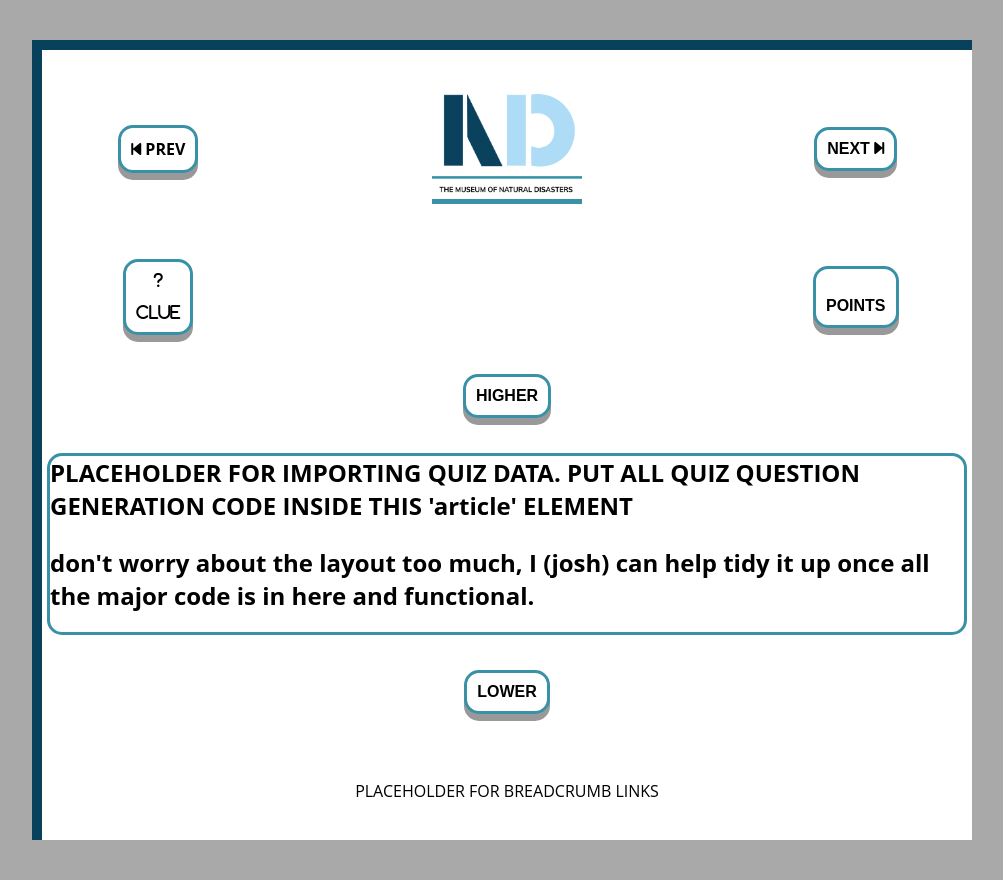
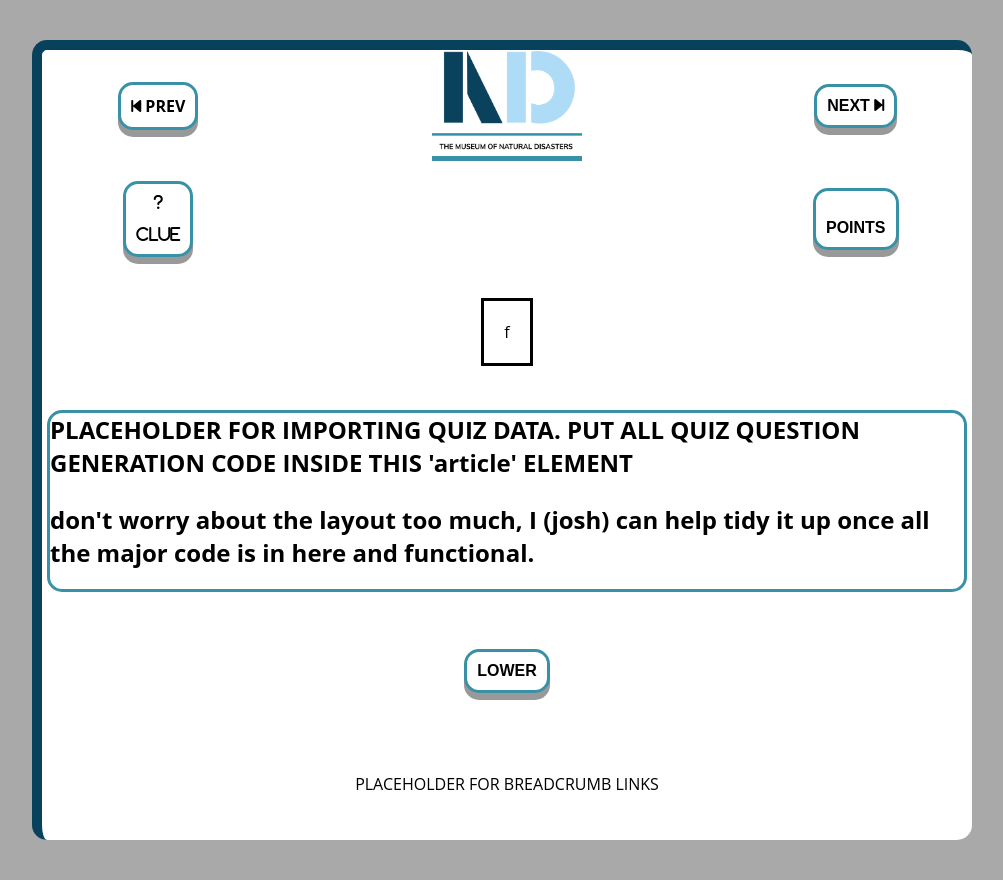
Before and after one commit to jckh-dev/DECO1800_MND_app, a PHP site: page /game.html in a window 1280 px wide. Shown: the whole page, without its empty margins (8-1011 px from the left). Run offline with PHP 8.4, Linux system fonts and the light colour scheme; some libraries are stand-ins or nearby versions.

Commit message:
media query changes and tweaks to the grid layout

```diff
--- a/choose_journey.html
+++ b/choose_journey.html
@@ -11,7 +11,7 @@
 </head>
 
 <body>
-    <div class="wrapper journey">
+    <div class="grid journey">
           <header class="logo">
             <a href="welcome.html"><img src="images/logo.png" alt="NDM" style="width:150px;height:100px;"></a>
           </header>
--- a/content.html
+++ b/content.html
@@ -9,7 +9,7 @@
     <link rel="stylesheet" href="style.css">
 </head>
 <body>
-    <div class="wrapper game">
+    <div class="grid game">
         <header class="logo">
             <a href="welcome.html"><img src="images/logo.png" alt="NDM" style="width:150px;height:100px;"></a>
         </header>
--- a/game.html
+++ b/game.html
@@ -10,7 +10,7 @@
 </head>
 <body>
 
-  <div class="wrapper game">
+  <div class="grid game">
     <header class="logo">
       <a href="welcome.html"><img src="images/logo.png" alt="NDM" style="width:150px;height:100px;"></a>
     </header>
@@ -21,7 +21,9 @@
     <button class="button"><i class="fas fa-question"> <br><br>CLUE</i></button>
     <aside class="points"><button class="button"><br>POINTS <br> </button></aside>
 
-    <aside id="higher"><button class="button">HIGHER</button></aside>
+    <aside class="higher">f</aside>
+
+<!-- <button class="button">HIGHER</button> -->
 
     <article class="quizbox">
 
--- a/style.css
+++ b/style.css
@@ -27,49 +27,93 @@ h1, p {
 
 /*The wrapper element is the parent element controlling the core grid display. There are sub-classes underneath that specialise the grid display for each page as required. Please do not mess around with these as there is still some tweaking to do on these to finese the layout */
 
-.wrapper{
-  max-width: 940px;
+.grid{
   display: grid;
-  min-height: 800px;
+  min-height: 500px;
+  grid-template-columns: 1fr 1fr;
   border-left: solid #08415c 10px;
   border-top: solid #08415c 10px;
+  border-radius: 15px;
   align-items: center;
   justify-items: center;
 }
 
 .welcome {
   background: url(images/storm-1209365_1280.jpg) no-repeat center;
-  grid-template-columns: 1fr 1fr;
-  grid-template-rows: 2fr 2fr 2fr 2fr 1fr;
-  grid-template-areas: "header header"
-                       ".   ."
-                       ".   ."
-                       "nav   nav"
-                       ".   .";
+  grid-template-areas: "header  header"
+                       ".       ."
+                       ".       ."
+                       "nav     nav"
+                       ;
 
 }
 
 .journey {
   background: white;
-  grid-template-columns: 1fr 2fr 1fr;
-  grid-template-rows: 2fr 2fr 2fr 1fr;
-  grid-template-areas: "nav1 header nav2"
-                       "main  main  main"
-                       "main2 main2 main2"
-                       "footer  footer   footer";
+  grid-template-areas: "nav1   header header nav2"
+                      ".       .      .      ."
+                       "main   main   main   main"
+                       "main2  main2  main2  main2"
+                       "footer footer footer footer";
 
 }
 
 .game{
   background: white;
-  grid-template-columns: 1fr 2fr 1fr;
-  grid-template-rows: 2fr 1fr 1fr 2fr 1fr 1fr;
-  grid-template-areas: "nav1 header nav2"
-                       "clue .      points"
-                       "higher higher higher"
-                       "qbox  qbox  qbox"
-                       "lower lower lower"
-                       "footer  footer   footer";
+  grid-template-areas: "nav1   header header nav2"
+                       "clue   clue   clue   points"
+                       "higher higher higher higher"
+                       "qbox   qbox   qbox   qbox"
+                       "lower  lower  lower  lower"
+                       "footer footer footer footer";
+
+}
+
+
+@media (min-width: 640px) {
+.grid{
+  max-width: 940px;
+  display: grid;
+  grid-template-columns: 1fr 1fr 1fr 1fr;
+  grid-template-rows: 1fr 1fr 1fr 2fr 1fr 1fr;
+  min-height: 800px;
+  border-left: solid #08415c 10px;
+  border-top: solid #08415c 10px;
+  border-radius: 15px;
+  align-items: center;
+  justify-items: center;
+}
+
+.welcome {
+  background: url(images/storm-1209365_1280.jpg) no-repeat center;
+  grid-template-areas: "header  header  header  header"
+                       ".       .       .       ."
+                       ".       .       .       ."
+                       "nav     nav     nav     nav"
+                       ;
+
+}
+
+.journey {
+  background: white;
+  grid-template-areas: "nav1   header header nav2"
+                      ".       .      .      ."
+                       "main   main   main   main"
+                       "main2  main2  main2  main2"
+                       "footer footer footer footer";
+
+}
+
+.game{
+  background: white;
+  grid-template-areas: "nav1   header header nav2"
+                       "clue   clue   clue   points"
+                       "higher higher higher higher"
+                       "qbox   qbox   qbox   qbox"
+                       "lower  lower  lower  lower"
+                       "footer footer footer footer";
+
+}
 
 }
 
@@ -107,8 +151,10 @@ h1, p {
 }
 
 /*ONCE OFF BUTTONS*/
-#higher{
+.higher{
   grid-area: higher;
+  padding: 20px;
+  border: solid black;
 }
 
 #lower{
--- a/welcome.html
+++ b/welcome.html
@@ -10,7 +10,7 @@
 </head>
 <body>
 
-<div class="wrapper welcome">
+<div class="grid welcome">
 
   <header class="logo">
     <a href="choose_journey.html"></a><img src="images/logo.png" alt="" style="width:150px;height:100px;"></a>
```
